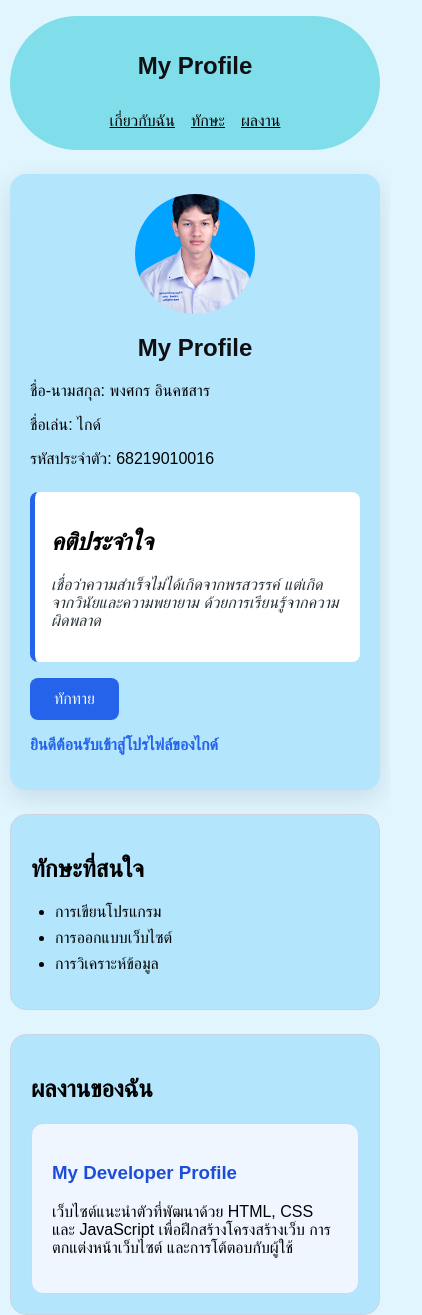
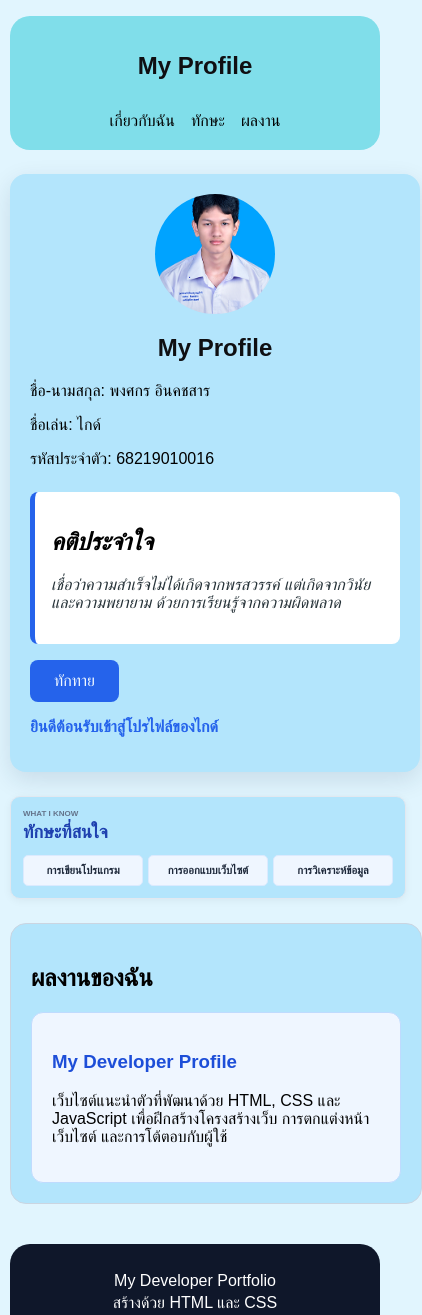
Before and after one commit to Guide016/my-profile-016, a plain HTML site: page index.html in a window 390 px wide. Shown: the top 1315 px of the page, 422 px wide, since content can reach past the window. Drawn offline with Linux system fonts and the light colour scheme.

Commit message:
Implemented responsive code to support all screen sizes.

````diff
--- a/style.css
+++ b/style.css
@@ -1,180 +1,296 @@
-/* 1. การรีเซ็ตและสไตล์ทั่วไป */
+```css
+/* =================================
+   1. การรีเซ็ตและสไตล์ทั่วไป
+================================= */
+
 * {
-    box-sizing: border-box; /* ปรับขนาดกล่องให้รวม padding และ border */
+    box-sizing: border-box; /* กำหนดขนาดกล่องให้รวม padding และ border */
 }
 
-body { /* การจัดรูปแบบตัวอักษรและพื้นหลัง */
-    font-family: sans-serif;  /* ปรับฟอนต์ */
-    background-color: #e1f5fe; /* ปรับสีพื้นหลัง */
-    color: #000000; /* ปรับสีข้อความ */
-    margin: 0; /* ลบระยะขอบ */
-    padding: 30px 16px; /* ปรับระยะขอบและระยะขอบด้านใน */
+body {
+    font-family: sans-serif; /* กำหนดรูปแบบตัวอักษร */
+    background-color: #e1f5fe; /* กำหนดสีพื้นหลังเว็บไซต์ */
+    color: #000000; /* กำหนดสีข้อความ */
+    margin: 0; /* ลบระยะขอบด้านนอก */
+    padding: 30px 16px; /* กำหนดระยะห่างด้านใน */
 }
 
 h1 {
-    color: #0f0f12; /* ปรับสีหัวข้อหลัก */
-    text-align: center; /* ปรับสีหัวข้อหลักและจัดกึ่งกลาง */
+    color: #0f0f12; /* กำหนดสีหัวข้อหลัก */
+    text-align: center; /* จัดข้อความให้อยู่กึ่งกลาง */
 }
 
 h2 {
-    color: #000000; /* ปรับสีหัวข้อทักษะและผลงาน */
+    color: #000000; /* กำหนดสีหัวข้อรอง */
 }
 
-/* 2. ส่วนหัวของเว็บไซต์และการนำทาง */
-.site-header { /* การจัดรูปแบบส่วนหัวของเว็บไซต์ */
-    border-radius: 90px; /* ปรับมุมโค้ง */
-    display: flex; /* จัดเรียงในแนวนอน */
-    justify-content: space-between; /* จัดเรียงในแนวตั้ง */
-    align-items: center; /* จัดเรียงในแนวนอน */
-    gap: 16px; /* ปรับระยะห่างระหว่างรายการเมนู */
-    flex-wrap: wrap; /* จัดเรียงในแนวตั้งเมื่อหน้าจอเล็ก */
-    background: #80deea; /* สีพื้นหลัง */
-    color: #ffffff; /* สีข้อความ */
-    padding: 20px 8%; /* ปรับระยะขอบ */
+
+/* =================================
+   2. ส่วนหัวของเว็บไซต์และการนำทาง
+================================= */
+
+.site-header {
+    border-radius: 20px; /* กำหนดความโค้งของมุม */
+    display: flex; /* จัดเรียงองค์ประกอบด้วย Flexbox */
+    justify-content: space-between; /* จัดระยะห่างระหว่างองค์ประกอบ */
+    align-items: center; /* จัดองค์ประกอบให้อยู่กึ่งกลางแนวตั้ง */
+    gap: 16px; /* กำหนดระยะห่างระหว่างองค์ประกอบ */
+    flex-wrap: wrap; /* อนุญาตให้ขึ้นบรรทัดใหม่เมื่อพื้นที่ไม่พอ */
+    background: #80deea; /* กำหนดสีพื้นหลังส่วนหัว */
+    color: #ffffff; /* กำหนดสีข้อความ */
+    padding: 20px 8%; /* กำหนดระยะห่างด้านใน */
 }
 
-.site-header h1 { /* การจัดรูปแบบหัวข้อในส่วนหัว */
-    font-size: 24px; /* ปรับขนาดตัวอักษร */
+.site-header h1 {
+    font-size: 24px; /* กำหนดขนาดตัวอักษรหัวข้อ */
 }
 
-.site-header nav ul { /* การจัดรูปแบบรายการเมนูนำทาง */
-    display: flex; /* จัดเรียงรายการเมนูในแนวนอน */
-    gap: 16px; /* ปรับระยะห่างระหว่างรายการเมนู */
-    list-style: none; /* ลบรายการสัญลักษณ์ */
-    padding: 0; /* ลบรายการสัญลักษณ์ */
-    margin: 0; /* ลบระยะขอบและระยะขอบด้านใน */
+.site-header nav ul {
+    display: flex; /* จัดรายการเมนูในแนวนอน */
+    gap: 16px; /* กำหนดระยะห่างระหว่างเมนู */
+    list-style: none; /* ลบสัญลักษณ์หน้ารายการ */
+    padding: 0; /* ลบระยะห่างด้านใน */
+    margin: 0; /* ลบระยะขอบด้านนอก */
 }
 
-.site-header nav a { /* การจัดรูปแบบลิงก์ในเมนูนำทาง */
-    color: #000000; /* ปรับสีข้อความ */
+.site-header nav a {
+    color: #000000; /* กำหนดสีข้อความลิงก์ */
+    text-decoration: none; /* ลบเส้นใต้ข้อความลิงก์ */
 }
 
-/* 3. โครงสร้างหลักของหน้าเว็บ */
-.portfolio-main { /* การจัดรูปแบบโครงสร้างหลักของหน้าเว็บ */
-    width: 100%; /* ปรับความกว้าง */
-    max-width: 950px; /* ปรับความกว้างสูงสุด */
-    margin: 24px auto; /* จัดกึ่งกลาง */
-    padding: 0; /* ปรับระยะขอบ */
+.site-header nav a:hover {
+    color: #2563eb; /* เปลี่ยนสีลิงก์เมื่อเลื่อนเมาส์ */
 }
 
-/* 4. การ์ดโปรไฟล์ */
-.profile-section { /* การจัดรูปแบบการ์ดโปรไฟล์ */
-    width: 100%; /* ปรับความกว้าง */
-    margin: 24px auto; /* ปรับระยะขอบด้านบนและด้านล่าง */
-    padding: 28px; /* ปรับระยะขอบ */
-    background: #b3e5fc; /* ปรับสีพื้นหลัง */
-    border-radius: 16px; /* ปรับมุมโค้ง */
-    box-shadow: 0 8px 24px rgba(15, 39, 71, 0.12); /* ปรับเงา */
+
+/* =================================
+   3. โครงสร้างหลักของเว็บไซต์
+================================= */
+
+.portfolio-main {
+    width: 100%; /* กำหนดความกว้างเต็มพื้นที่ */
+    max-width: 950px; /* กำหนดความกว้างสูงสุด */
+    margin: 24px auto; /* จัดกึ่งกลางและกำหนดระยะห่าง */
+    padding: 0; /* ลบระยะห่างด้านใน */
 }
 
-.profile-photo { /* การจัดรูปแบบรูปภาพโปรไฟล์ */
-    display: block; /* จัดรูปแบบรูปภาพโปรไฟล์ */
-    width: 120px; /* ปรับขนาดรูปภาพ */
-    height: 120px; /* ปรับขนาดรูปภาพ */
-    margin: 0 auto 20px; /* จัดกึ่งกลางและปรับระยะขอบด้านล่าง */
-    border-radius: 50%; /* ปรับมุมโค้งให้เป็นวงกลม */
-    object-fit: cover; /* ปรับขนาดรูปภาพให้พอดีและครอบตัด */
+
+/* =================================
+   4. การ์ดโปรไฟล์
+================================= */
+
+.profile-section {
+    width: 100%; /* กำหนดความกว้างเต็มพื้นที่ */
+    margin: 24px auto; /* กำหนดระยะห่างและจัดกึ่งกลาง */
+    padding: 28px; /* กำหนดระยะห่างด้านใน */
+    background: #b3e5fc; /* กำหนดสีพื้นหลังการ์ด */
+    border-radius: 16px; /* กำหนดความโค้งของมุม */
+    box-shadow: 0 8px 24px rgba(15, 39, 71, 0.12); /* เพิ่มเงาให้การ์ด */
 }
 
-/* 5. คติพจน์ / คำคมประจำใจ */
-.motto { /* การจัดรูปแบบคติพจน์ / คำคมประจำใจ */
-    font-style: italic; /* ปรับสไตล์ตัวอักษรเป็นตัวเอียง */
-    color: #263238; /* ปรับสีข้อความ */
-    margin-top: 24px; /* ปรับระยะขอบด้านบน */
-    padding: 16px; /* ปรับระยะขอบ */
-    background: #ffffff; /* ปรับสีพื้นหลัง */
-    border-left: 5px solid #2563eb; /* ปรับสีเส้นขอบด้านซ้าย */
-    border-radius: 8px; /* ปรับมุมโค้ง */
+.profile-photo {
+    display: block; /* กำหนดให้รูปภาพแสดงเป็นบล็อก */
+    width: 120px; /* กำหนดความกว้างรูปภาพ */
+    height: 120px; /* กำหนดความสูงรูปภาพ */
+    margin: 0 auto 20px; /* จัดรูปภาพกึ่งกลางและกำหนดระยะห่างด้านล่าง */
+    border-radius: 50%; /* ทำให้รูปภาพเป็นวงกลม */
+    object-fit: cover; /* ปรับรูปภาพให้พอดีกับกรอบ */
 }
 
-/* 6. การ์ดทักษะและผลงาน */
-.content-section { /* การจัดรูปแบบการ์ดทักษะและผลงาน */
-    width: 100%; /* ปรับความกว้าง */
-    margin: 24px auto; /* ปรับระยะขอบด้านบนและด้านล่าง */
-    padding: 28px; /* ปรับระยะขอบ */
-    background: #b3e5fc; /* ปรับสีพื้นหลัง */
-    border: 1px solid #cbd5e1; /* ปรับสีเส้นขอบ */
-    border-radius: 16px; /* ปรับมุมโค้ง */
+
+/* =================================
+   5. คติพจน์และคำคมประจำใจ
+================================= */
+
+.motto {
+    font-style: italic; /* กำหนดข้อความเป็นตัวเอียง */
+    color: #263238; /* กำหนดสีข้อความ */
+    margin-top: 24px; /* กำหนดระยะห่างด้านบน */
+    padding: 16px; /* กำหนดระยะห่างด้านใน */
+    background: #ffffff; /* กำหนดสีพื้นหลัง */
+    border-left: 5px solid #2563eb; /* กำหนดเส้นขอบด้านซ้าย */
+    border-radius: 8px; /* กำหนดความโค้งของมุม */
 }
 
-.content-section h2 { /* การจัดรูปแบบหัวข้อทักษะและผลงาน */
-    color: #000000; /* ปรับสีหัวข้อทักษะและผลงาน */
+
+/* =================================
+   6. การ์ดทักษะและผลงาน
+================================= */
+
+.content-section {
+    width: 100%; /* กำหนดความกว้างเต็มพื้นที่ */
+    margin: 24px auto; /* กำหนดระยะห่างและจัดกึ่งกลาง */
+    padding: 28px; /* กำหนดระยะห่างด้านใน */
+    background: #b3e5fc; /* กำหนดสีพื้นหลังการ์ด */
+    border: 1px solid #cbd5e1; /* กำหนดเส้นขอบการ์ด */
+    border-radius: 16px; /* กำหนดความโค้งของมุม */
 }
 
-.skills-list { /* การจัดรูปแบบรายการทักษะ */
-    padding-left: 24px; /* ปรับระยะขอบด้านซ้าย */
+.content-section h2 {
+    color: #000000; /* กำหนดสีหัวข้อในการ์ด */
 }
 
-.skills-list li { /* การจัดรูปแบบรายการทักษะ */
-    margin-bottom: 8px; /* ปรับระยะขอบด้านล่าง */
+
+/* =================================
+   7. การ์ดทักษะที่สนใจ
+================================= */
+
+#skills {
+    background: #b3e5fc; /* เปลี่ยนพื้นหลังการ์ดเป็นสีขาว */
+    border: 1px solid #e2e8f0; /* กำหนดเส้นขอบสีเทาอ่อน */
+    border-radius: 10px; /* กำหนดความโค้งของมุม */
+    padding: 12px; /* กำหนดระยะห่างด้านใน */
+    box-shadow: 0 2px 8px rgba(0, 0, 0, 0.05); /* เพิ่มเงาบาง ๆ ให้การ์ด */
 }
 
-/* 7. การ์ดผลงาน / การ์ดโปรเจกต์ */
-.project-card { /* การจัดรูปแบบการ์ดผลงาน */
-    margin-top: 16px; /* ปรับระยะขอบด้านบน */
-    padding: 20px; /* ปรับระยะขอบ */
-    background: #eff6ff; /* ปรับสีพื้นหลัง */
-    border: 1px solid #bfdbfe; /* ปรับสีเส้นขอบ */
-    border-radius: 12px; /* ปรับมุมโค้ง */
+/* ข้อความ WHAT I KNOW */
+
+#skills::before {
+    content: "WHAT I KNOW"; /* เพิ่มข้อความก่อนหัวข้อทักษะ */
+    display: block; /* กำหนดให้ข้อความแสดงเป็นบล็อก */
+    font-size: 8px; /* กำหนดขนาดตัวอักษร */
+    font-weight: bold; /* กำหนดตัวอักษรเป็นตัวหนา */
+    color: #64748b; /* กำหนดสีข้อความ */
+    margin-bottom: 4px; /* กำหนดระยะห่างด้านล่าง */
 }
 
-.project-card h3 { /* การจัดรูปแบบหัวข้อผลงาน */
-    color: #1d4ed8; /* ปรับสีหัวข้อผลงาน */
+/* หัวข้อทักษะ */
+
+#skills h2 {
+    color: #1e40af; /* กำหนดสีหัวข้อเป็นสีน้ำเงิน */
+    font-size: 18px; /* กำหนดขนาดตัวอักษร */
+    margin: 0 0 12px; /* กำหนดระยะขอบด้านล่าง */
 }
 
-/* 8. ปุ่มกด */
-button { /* การจัดรูปแบบปุ่ม */
-    margin-top: 16px; /* ปรับระยะขอบด้านบน */
-    padding: 12px 24px; /* ปรับระยะขอบ */
-    border: none; /* ลบเส้นขอบ */
-    border-radius: 8px; /* ปรับมุมโค้ง */
-    background: #2563eb; /* ปรับสีพื้นหลัง */
-    color: #f0f8ff; /* ปรับสีข้อความ */
-    font-size: 16px; /* ปรับขนาดตัวอักษร */
-    cursor: pointer; /* ปรับเคอร์เซอร์เป็น pointer */
+/* รายการทักษะ */
+
+.skills-list {
+    display: flex; /* จัดรายการทักษะในแนวนอน */
+    gap: 8px; /* กำหนดระยะห่างระหว่างรายการ */
+    list-style: none; /* ลบสัญลักษณ์หน้ารายการ */
+    padding: 0; /* ลบระยะห่างด้านใน */
+    margin: 0; /* ลบระยะขอบด้านนอก */
 }
 
-button:hover { /* การปรับสีเมื่อเมาส์ชี้ */
-    background: #1e40af; /* ปรับสีเมื่อเมาส์ชี้ */
+/* รูปแบบปุ่มทักษะแต่ละรายการ */
+
+.skills-list li {
+    flex: 1; /* กำหนดให้แต่ละรายการแบ่งพื้นที่เท่ากัน */
+    text-align: center; /* จัดข้อความให้อยู่กึ่งกลาง */
+    background: #eff6ff; /* กำหนดสีพื้นหลังปุ่ม */
+    border: 1px solid #dbeafe; /* กำหนดเส้นขอบปุ่ม */
+    border-radius: 5px; /* กำหนดความโค้งของมุมปุ่ม */
+    padding: 8px 4px; /* กำหนดระยะห่างด้านในปุ่ม */
+    font-size: 13px; /* กำหนดขนาดตัวอักษร */
+    font-weight: bold; /* กำหนดข้อความเป็นตัวหนา */
+    color: #1e293b; /* กำหนดสีข้อความ */
+    margin-bottom: 0; /* ลบระยะห่างด้านล่าง */
 }
 
-#greetingMessage { /* การจัดรูปแบบข้อความทักทาย */
-    color: #2563eb; /* ปรับสีข้อความ */
-    font-weight: bold; /* ปรับสีข้อความและความหนา */
+/* เอฟเฟกต์เมื่อเลื่อนเมาส์ */
+
+.skills-list li:hover {
+    background: #dbeafe; /* เปลี่ยนสีพื้นหลังเมื่อเลื่อนเมาส์ */
+    transition: 0.3s; /* กำหนดระยะเวลาการเปลี่ยนแปลง 0.3 วินาที */
 }
 
-/* 9. ส่วนท้ายของหน้าเว็บ */
-.site-footer { /* การจัดรูปแบบส่วนท้าย */
-    border-radius: 90px; /* ปรับมุมโค้ง */
-    margin-top: 40px; /* ปรับระยะขอบด้านบน */
-    padding: 24px; /* ปรับระยะขอบ */
-    background: #0f172a; /* สีพื้นหลัง */
-    color: #ffffff; /* สีข้อความ */
-    text-align: center; /* จัดกึ่งกลางข้อความ */
+
+/* =================================
+   8. การ์ดผลงานและโปรเจกต์
+================================= */
+
+.project-card {
+    margin-top: 16px; /* กำหนดระยะห่างด้านบน */
+    padding: 20px; /* กำหนดระยะห่างด้านใน */
+    background: #eff6ff; /* กำหนดสีพื้นหลังการ์ด */
+    border: 1px solid #bfdbfe; /* กำหนดเส้นขอบการ์ด */
+    border-radius: 12px; /* กำหนดความโค้งของมุม */
 }
 
-.site-footer p { /* 9.1 การจัดรูปแบบข้อความในส่วนท้าย */
-    margin: 4px 0; /* ปรับระยะขอบ */
+.project-card h3 {
+    color: #1d4ed8; /* กำหนดสีหัวข้อผลงาน */
 }
 
-/* 10. การรองรับทุกขนาดหน้าจอ (การออกแบบรองรับทุกอุปกรณ์) */
-@media (max-width: 600px) { /* สำหรับหน้าจอขนาดเล็ก */
-    body { /* 10.1 การปรับขนาดตัวอักษรและระยะขอบ */
-        padding: 16px 10px; /* ปรับระยะขอบ */
+
+/* =================================
+   9. ปุ่มทักทาย
+================================= */
+
+button {
+    margin-top: 16px; /* กำหนดระยะห่างด้านบน */
+    padding: 12px 24px; /* กำหนดระยะห่างด้านในปุ่ม */
+    border: none; /* ลบเส้นขอบปุ่ม */
+    border-radius: 8px; /* กำหนดความโค้งของมุมปุ่ม */
+    background: #2563eb; /* กำหนดสีพื้นหลังปุ่ม */
+    color: #f0f8ff; /* กำหนดสีข้อความบนปุ่ม */
+    font-size: 16px; /* กำหนดขนาดตัวอักษร */
+    cursor: pointer; /* เปลี่ยนรูปแบบเมาส์เมื่อชี้ปุ่ม */
+}
+
+button:hover {
+    background: #1e40af; /* เปลี่ยนสีปุ่มเมื่อเลื่อนเมาส์ */
+}
+
+#greetingMessage {
+    color: #2563eb; /* กำหนดสีข้อความทักทาย */
+    font-weight: bold; /* กำหนดข้อความเป็นตัวหนา */
+}
+
+
+/* =================================
+   10. ส่วนท้ายของเว็บไซต์
+================================= */
+
+.site-footer {
+    border-radius: 20px; /* กำหนดความโค้งของมุมส่วนท้าย */
+    margin-top: 40px; /* กำหนดระยะห่างด้านบน */
+    padding: 24px; /* กำหนดระยะห่างด้านใน */
+    background: #0f172a; /* กำหนดสีพื้นหลังส่วนท้าย */
+    color: #ffffff; /* กำหนดสีข้อความ */
+    text-align: center; /* จัดข้อความให้อยู่กึ่งกลาง */
+}
+
+.site-footer p {
+    margin: 4px 0; /* กำหนดระยะห่างข้อความด้านบนและด้านล่าง */
+}
+
+
+/* =================================
+   11. การรองรับหน้าจอมือถือ
+================================= */
+
+@media (max-width: 600px) {
+
+    body {
+        padding: 16px 10px; /* ลดระยะห่างของหน้าเว็บบนมือถือ */
     }
 
-    .site-header { /* 10.2 การปรับการจัดวางส่วนหัว */
-        padding: 20px; /* ปรับระยะขอบ */
-        flex-direction: column; /* จัดเรียงในแนวตั้ง */
+    .site-header {
+        padding: 20px; /* ลดระยะห่างด้านในส่วนหัว */
+        flex-direction: column; /* จัดองค์ประกอบส่วนหัวเป็นแนวตั้ง */
     }
 
-    .site-header nav ul { /* 10.3 การปรับการจัดวางเมนูนำทาง */
-        flex-wrap: wrap; /* จัดเรียงเมนูในแนวตั้ง */
-        justify-content: center; /* จัดกึ่งกลาง */
+    .site-header nav ul {
+        flex-wrap: wrap; /* อนุญาตให้เมนูขึ้นบรรทัดใหม่ */
+        justify-content: center; /* จัดเมนูให้อยู่กึ่งกลาง */
     }
 
-    .profile-section, /* 10.4 การปรับการ์ดโปรไฟล์ */
-    .content-section { /* 10.5 การปรับการ์ดทักษะและผลงาน */
-        padding: 20px; /* ปรับระยะขอบ */
+    .profile-section,
+    .content-section {
+        padding: 20px; /* ลดระยะห่างด้านในการ์ด */
+    }
+
+    #skills {
+        padding: 12px; /* กำหนดระยะห่างด้านในการ์ดทักษะ */
+    }
+
+    #skills .skills-list {
+        gap: 5px; /* ลดระยะห่างระหว่างปุ่มทักษะ */
+    }
+
+    #skills .skills-list li {
+        font-size: 11px; /* ลดขนาดตัวอักษรบนปุ่ม */
+        padding: 8px 3px; /* ลดระยะห่างด้านในปุ่ม */
     }
 }
+```
````
